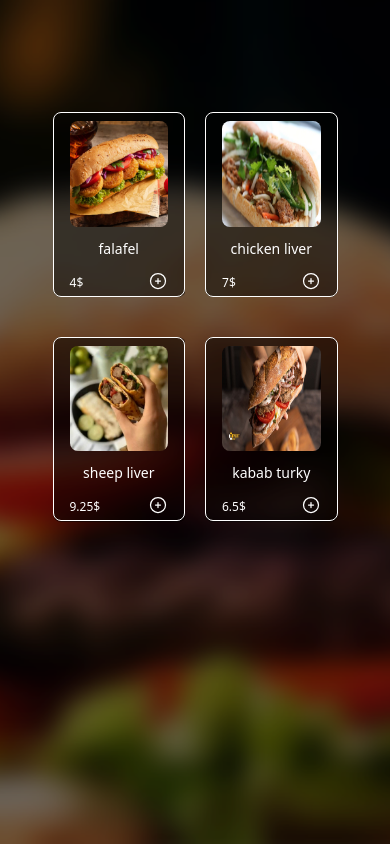
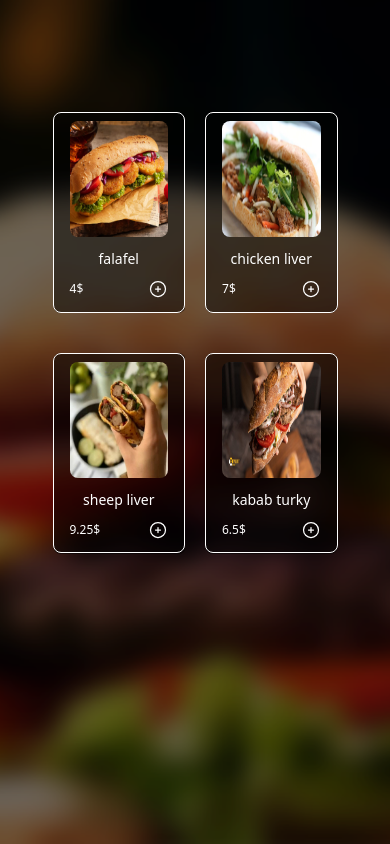
Before and after one commit to parsa-ardalan/fastFood-website, a Next.js app: page /menu/items/others in a window 390 px wide. Built offline with nearby package versions, Linux system fonts and the light colour scheme.

Commit message:
style change: main page, pizza , fish , seaFood , sandwich , dessert and salad page have been a bit changed. paddings and margins are better

```diff
--- a/data/menu/Pizza.json
+++ b/data/menu/Pizza.json
@@ -2,7 +2,7 @@
     {
         "id": 1,
         "prductName": "chicken pizza",
-        "about": "here it is. your circle chicken",
+        "about": "here, your circle chicken",
         "ProductImage": "/images/pizza-images/chicken-pizza.jpg",
         "price": 75000,
         "type": "pizza"
--- a/pages/index.js
+++ b/pages/index.js
@@ -32,13 +32,13 @@ export default function Home() {
         <div className="flex gap-4 mt-7 md:mt-10">
 
           <Link href="/order"
-            className="w-20 h-7 sm:w-40 sm:h-8 md:w-36 md:h-10 flex items-center justify-center border border-amber-400 rounded-md text-amber-400 text-xs sm:text-sm md:text-xl hover:-mt-2 duration-500">
+            className="w-20 h-8 sm:w-40 sm:h-8 md:w-36 md:h-10 flex items-center justify-center border border-amber-400 rounded-md text-amber-400 text-xs sm:text-sm md:text-xl hover:-mt-2 duration-500">
             order
           </Link>
 
           <Link
             href="/menu/main"
-            className="w-20 h-7 sm:w-40 sm:h-8 md:w-36 md:h-10 flex items-center justify-center border border-amber-400 rounded-md text-amber-400 text-xs sm:text-sm md:text-xl hover:-mt-2 duration-500">
+            className="w-20 h-8 sm:w-40 sm:h-8 md:w-36 md:h-10 flex items-center justify-center border border-amber-400 rounded-md text-amber-400 text-xs sm:text-sm md:text-xl hover:-mt-2 duration-500">
             menu
           </Link>
 
--- a/pages/menu/items/deserts/Item.jsx
+++ b/pages/menu/items/deserts/Item.jsx
@@ -1,7 +1,9 @@
 export default function Item(props) {
+
     return (
+
         <div
-            className="col-span-3 border border-white rounded-lg bg-cover bg-center bg-black/70 bg-blend-darken md:col-span-2 md:py-6"
+            className="col-span-3 border pb-2 border-white rounded-lg bg-cover bg-center bg-black/70 bg-blend-darken md:col-span-2 md:py-6"
             style={{ backgroundImage: `url(${props.image})` }}>
 
             {/* name */}
--- a/pages/menu/items/fish/Item.jsx
+++ b/pages/menu/items/fish/Item.jsx
@@ -19,12 +19,15 @@ export default function Item(props) {
 
             {/* data division */}
 
-            <div className="col-span-3 md:col-span-5">
+            <div className="col-span-3 md:col-span-5 pl-2 pt-1">
 
+                {/* name */}
                 <h1 className="w-full text-white text-lg mt-2 md:text-center md:text-xl"> {props?.name} </h1>
 
+                {/* price */}
                 <h2 className="w-full text-white text-sm mt-1 md:mt-4 md:text-center md:text-md"> {props?.price} $ </h2>
 
+                {/* add icon */}
                 <div className="w-11/12 h-auto md:mt-3 md:mb-2" dir="rtl">
 
                     <svg xmlns="http://www.w3.org/2000/svg"
--- a/pages/menu/items/others/Item.jsx
+++ b/pages/menu/items/others/Item.jsx
@@ -17,15 +17,24 @@ export default function Item(props) {
 
             {/* info */}
 
-            <div className="grid grid-cols-3 w-full mt-1 px-4 md:px-6">
+            <div className="grid grid-cols-3 w-full mt-1 px-4 pb-5 md:px-6">
+
+
+                {/* name */}
 
                 <div className="col-span-3 md:col-span-2">
                     <h1 className="text-center md:text-left text-white text-sm md:text-lg"> {props?.name} </h1>
                 </div>
 
-                <div className="col-span-1 md:col-span-1 mt-2 md:mt-0">
-                    <h1 className="text-left mt-2 md:text-right text-white text-xs mb-3 md:text-lg md:ml-0 md:mt-0"> {props?.price}$ </h1>
+
+                {/* price */}
+
+                <div className="col-span-1 md:col-span-1 mt-3 md:mt-0">
+                    <h1 className="text-left md:text-right text-white text-xs mb-3 md:text-lg md:ml-0 md:mt-0"> {props?.price}$ </h1>
                 </div>
+
+
+                {/* add icon */}
 
                 <div className="col-span-2 flex items-center justify-end md:col-span-3 md:mt-2">
 
--- a/pages/menu/items/salads/Item.jsx
+++ b/pages/menu/items/salads/Item.jsx
@@ -3,7 +3,7 @@ export default function Item(props) {
     return (
 
         <div
-            className="col-span-3 border border-white rounded-lg bg-cover bg-center bg-black/70 bg-blend-darken md:col-span-2 md:py-6"
+            className="col-span-3 border pb-2 border-white rounded-lg bg-cover bg-center bg-black/70 bg-blend-darken md:col-span-2 md:py-6"
             style={{ backgroundImage: `url(${props.image})` }}>
 
             {/* name */}
--- a/pages/menu/items/seaFood/Item.jsx
+++ b/pages/menu/items/seaFood/Item.jsx
@@ -19,12 +19,15 @@ export default function Item(props) {
 
             {/* data division */}
 
-            <div className="col-span-3 md:col-span-5">
+            <div className="col-span-3 md:col-span-5 pl-2 pt-1">
 
+                {/* name */}
                 <h1 className="w-full text-white text-lg mt-2 md:text-center md:text-xl"> {props?.name} </h1>
 
+                {/* price */}
                 <h2 className="w-full text-white text-sm mt-1 md:mt-4 md:text-center md:text-md"> {props?.price} $ </h2>
 
+                {/* add icon */}
                 <div className="w-11/12 h-auto md:mt-3 md:mb-2" dir="rtl">
 
                     <svg xmlns="http://www.w3.org/2000/svg"
```
